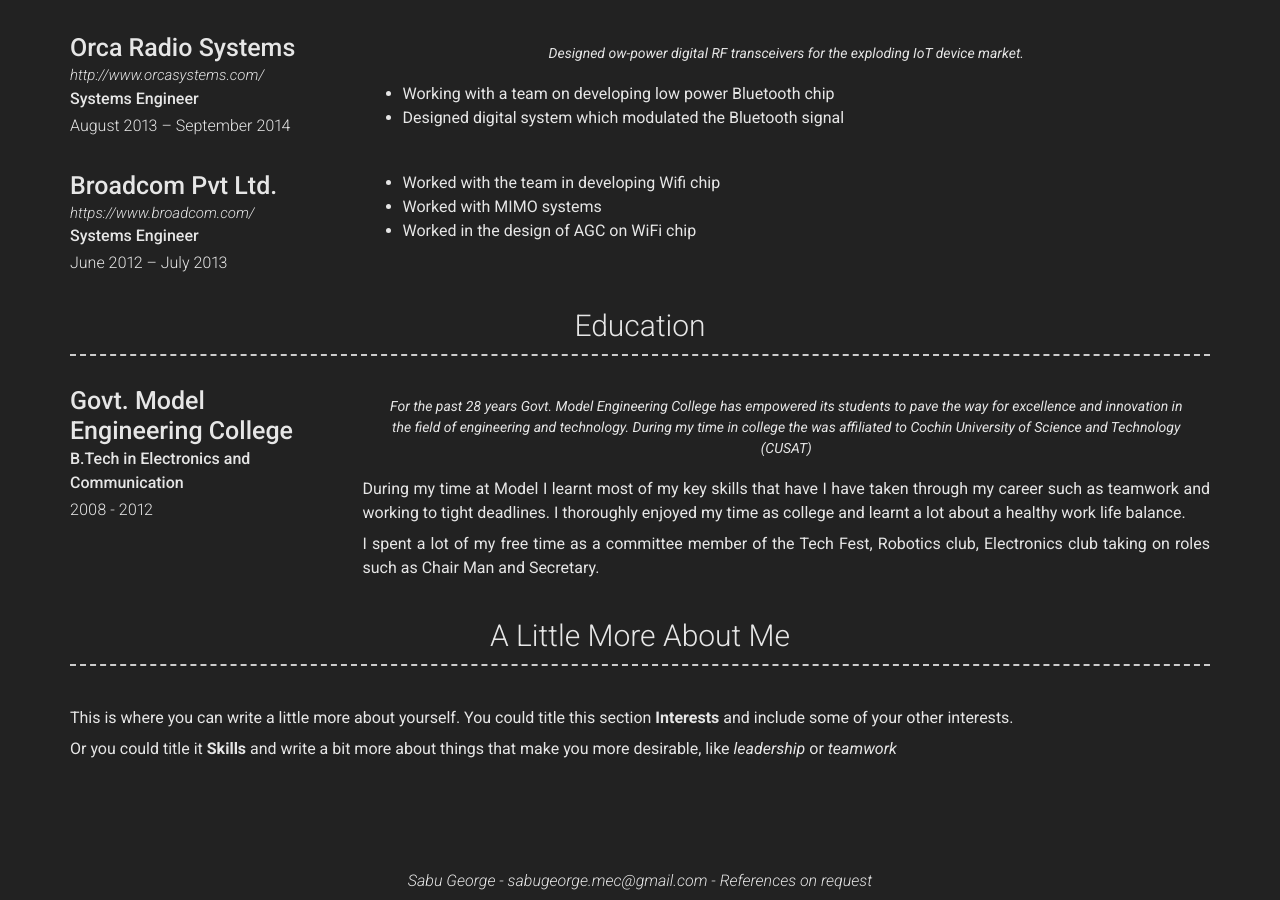
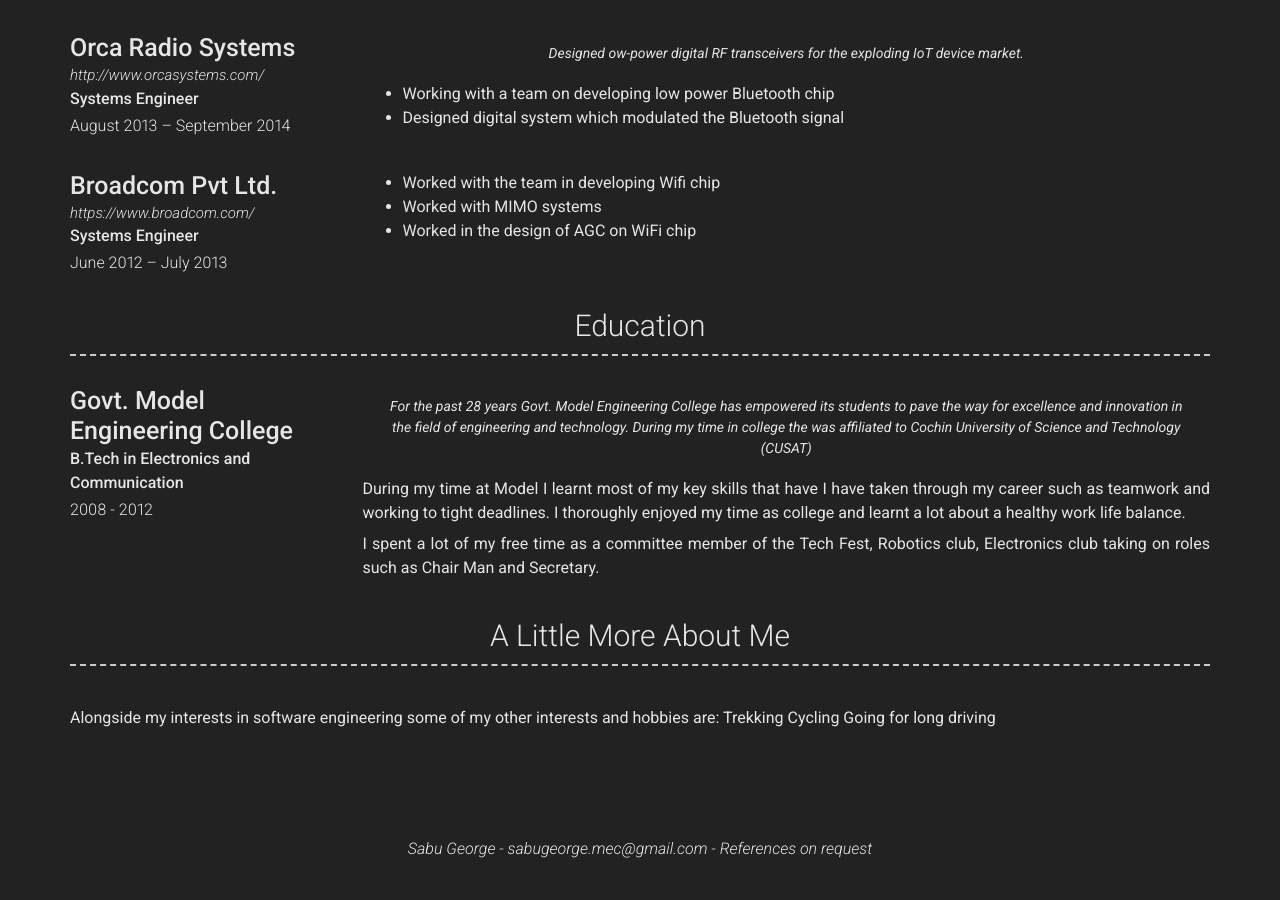
Before and after one commit to sabsgeo/my-cv, a Jekyll site: the page built from index.md, in a window 1280 px wide and 900 px high, scrolled down 3017 px. Built offline with Jekyll 4.4.1, drawn with Linux system fonts in a browser that asks for light colours; nearby versions of some CDN libraries; after the commit the page ends 3886 px from its top, so only the background shows below that.

Commit message:
[WIP]:adding more info

```diff
--- a/_config.yml
+++ b/_config.yml
@@ -44,9 +44,10 @@
 # More Section
 # more_title: A Little More About Me #(Use this to override about more section title)
 more_content: | # this will include new lines to allow paragraphs
-  This is where you can write a little more about yourself. You could title this section **Interests** and include some of your other interests.
-
-  Or you could title it **Skills** and write a bit more about things that make you more desirable, like *leadership* or *teamwork*
+  Alongside my interests in software engineering some of my other interests and hobbies are:
+    Trekking
+    Cycling
+    Going for long driving
 
 # Footer
 footer_show_references: true
```
